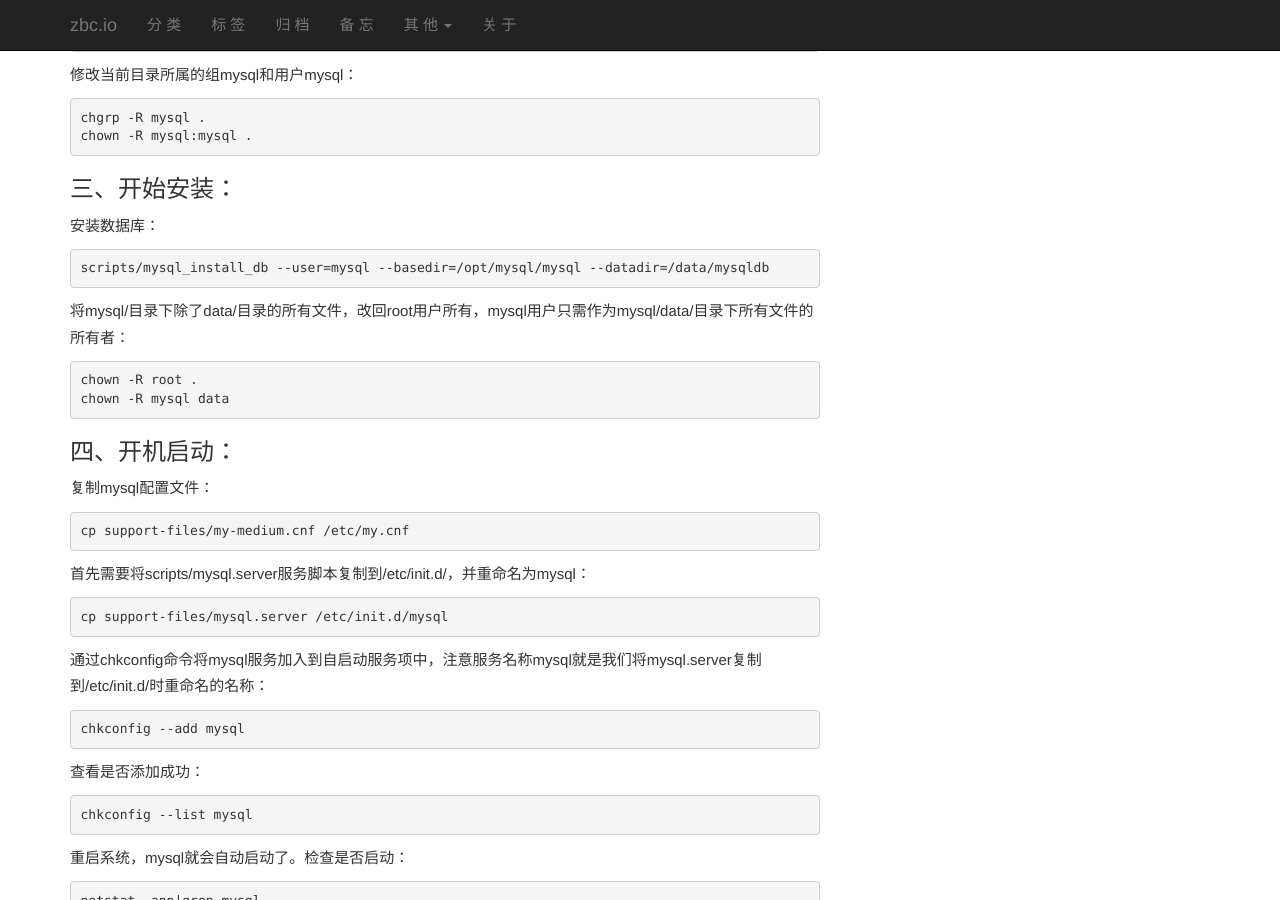
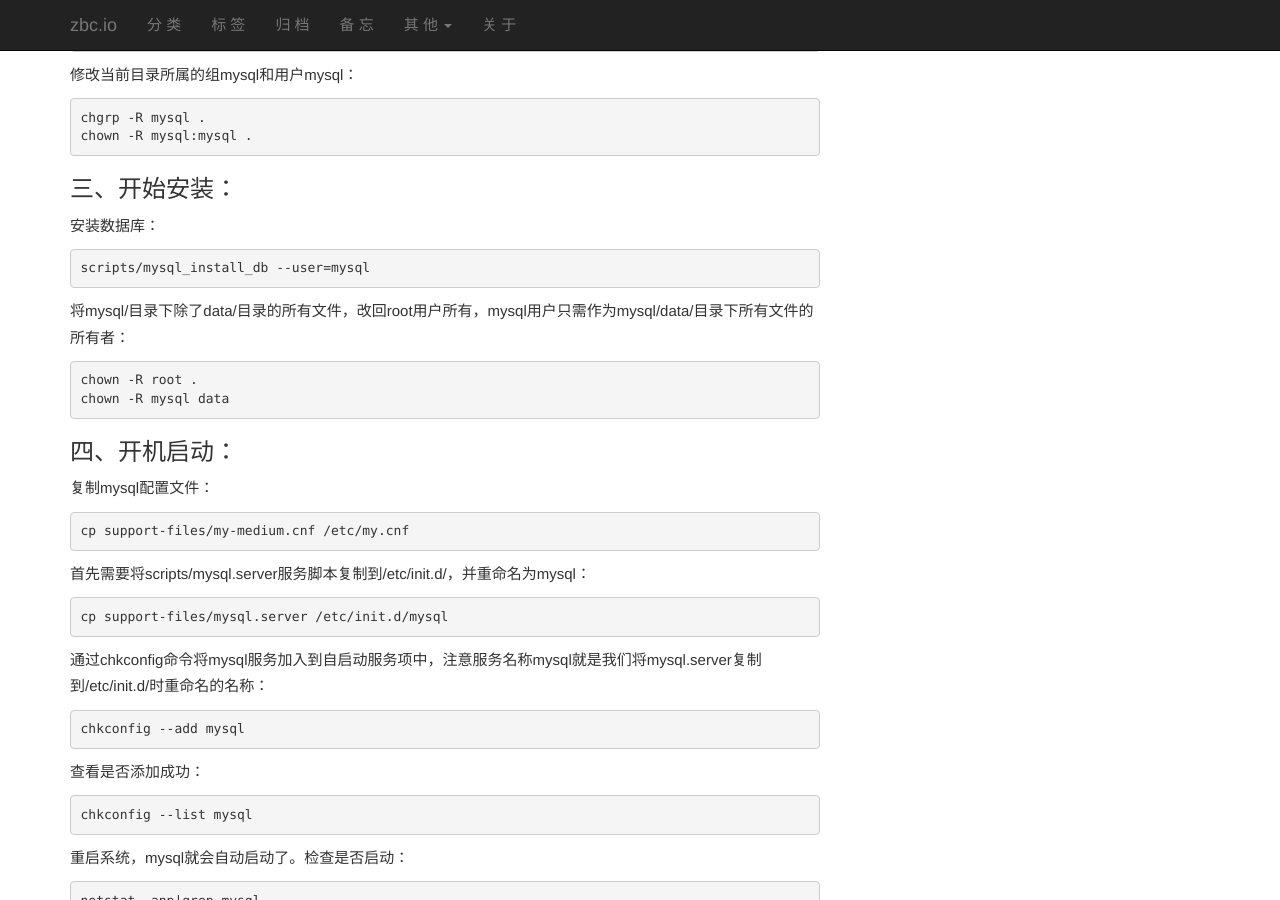
Before and after one commit to zbc0512/zbc0512.github.io, a Jekyll site: the page built from _posts/2015-08-11-linux-mysql-install.md, in a window 1280 px wide and 900 px high, scrolled down 860 px. Built offline with Jekyll 4.4.1, drawn with Linux system fonts in a browser that asks for light colours; Markdown is read by kramdown in place of the engine named in the settings; comment, search, counter and statistics services are not loaded.

Commit message:
Update 2015-08-11-linux-mysql-install.md

```diff
--- a/_posts/2015-08-11-linux-mysql-install.md
+++ b/_posts/2015-08-11-linux-mysql-install.md
@@ -44,7 +44,7 @@ MySQL mirrors地址：<http://dev.mysql.com/downloads/mirrors.html>
 ###三、开始安装：
 安装数据库：
 
-    scripts/mysql_install_db --user=mysql --basedir=/opt/mysql/mysql --datadir=/data/mysqldb
+    scripts/mysql_install_db --user=mysql
 
 将mysql/目录下除了data/目录的所有文件，改回root用户所有，mysql用户只需作为mysql/data/目录下所有文件的所有者：
 
```
